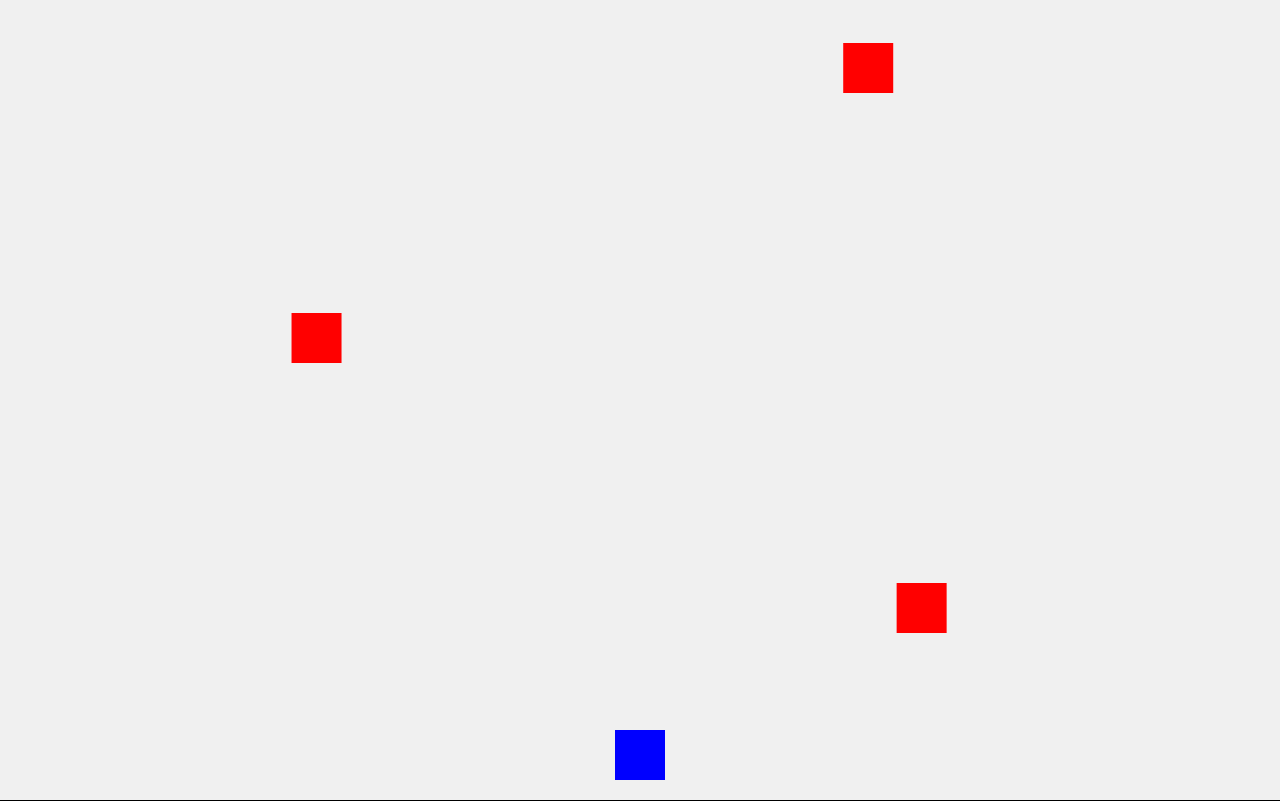
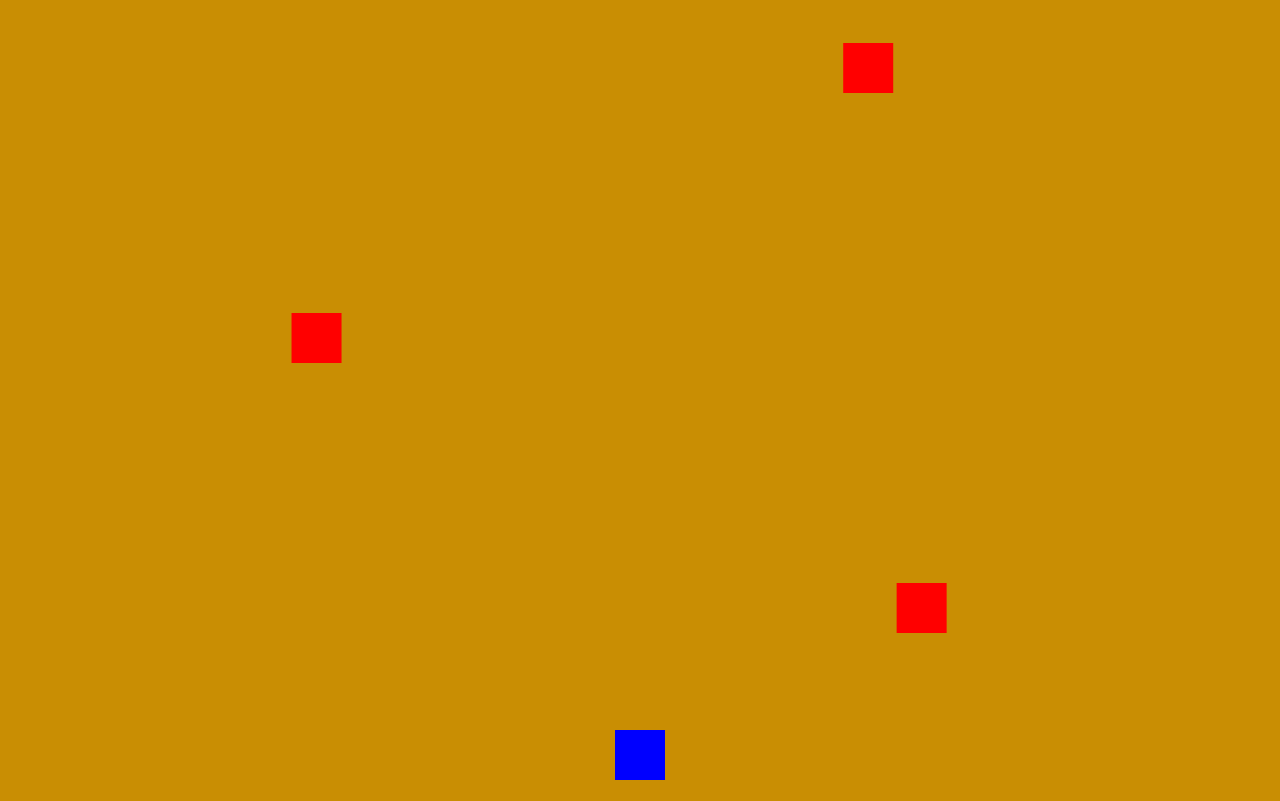
Before and after one commit to Checkmategs/simple-game, a website: page index.html in a window 1280 px wide. Drawn offline with Linux system fonts and the light colour scheme.

Commit message:
Описание изменений

```diff
--- a/css/styles.css
+++ b/css/styles.css
@@ -4,11 +4,11 @@ body {
     justify-content: center;
     align-items: center;
     height: 100vh;
-    background-color: #f0f0f0;
+    background-color: hsl(42, 97%, 40%);
     overflow: hidden;
 }
 
 #gameCanvas {
-    border: 1px solid black;
+    border: 0px solid black;
     display: block;
 }
```
